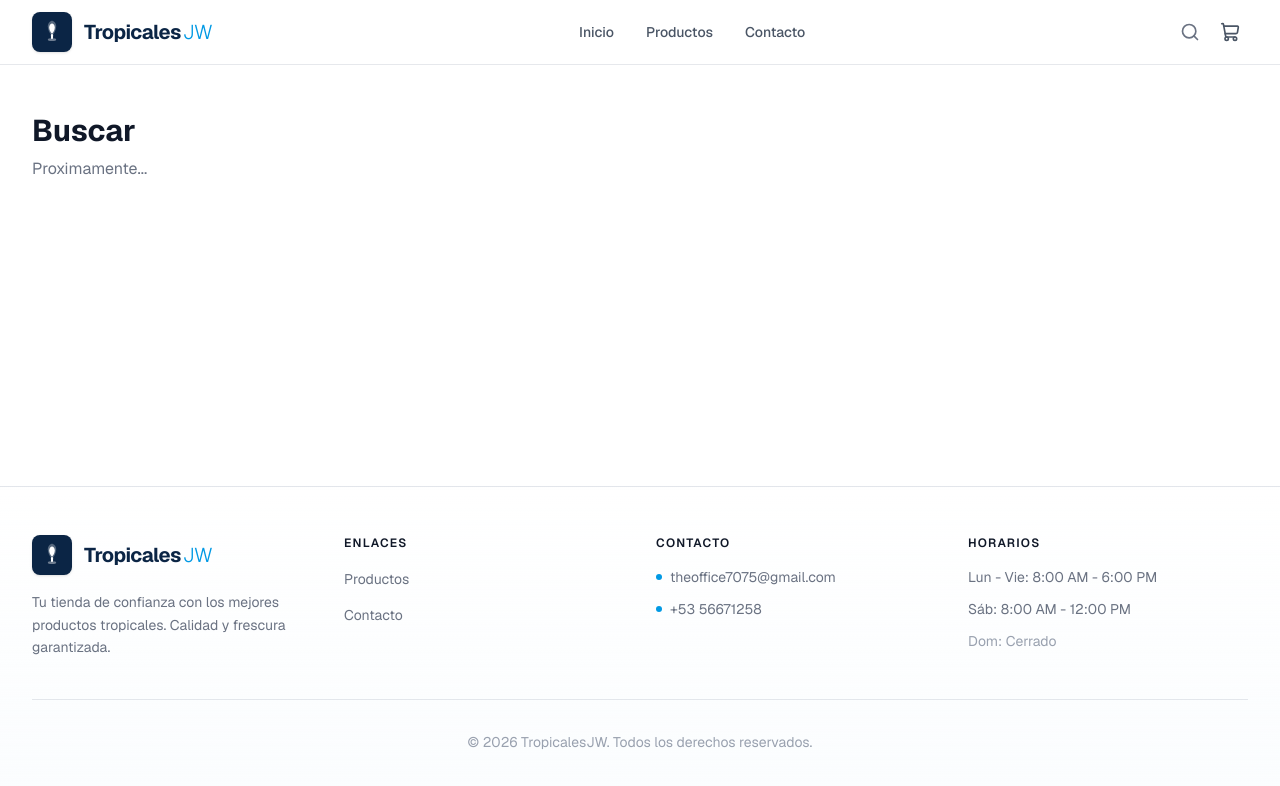
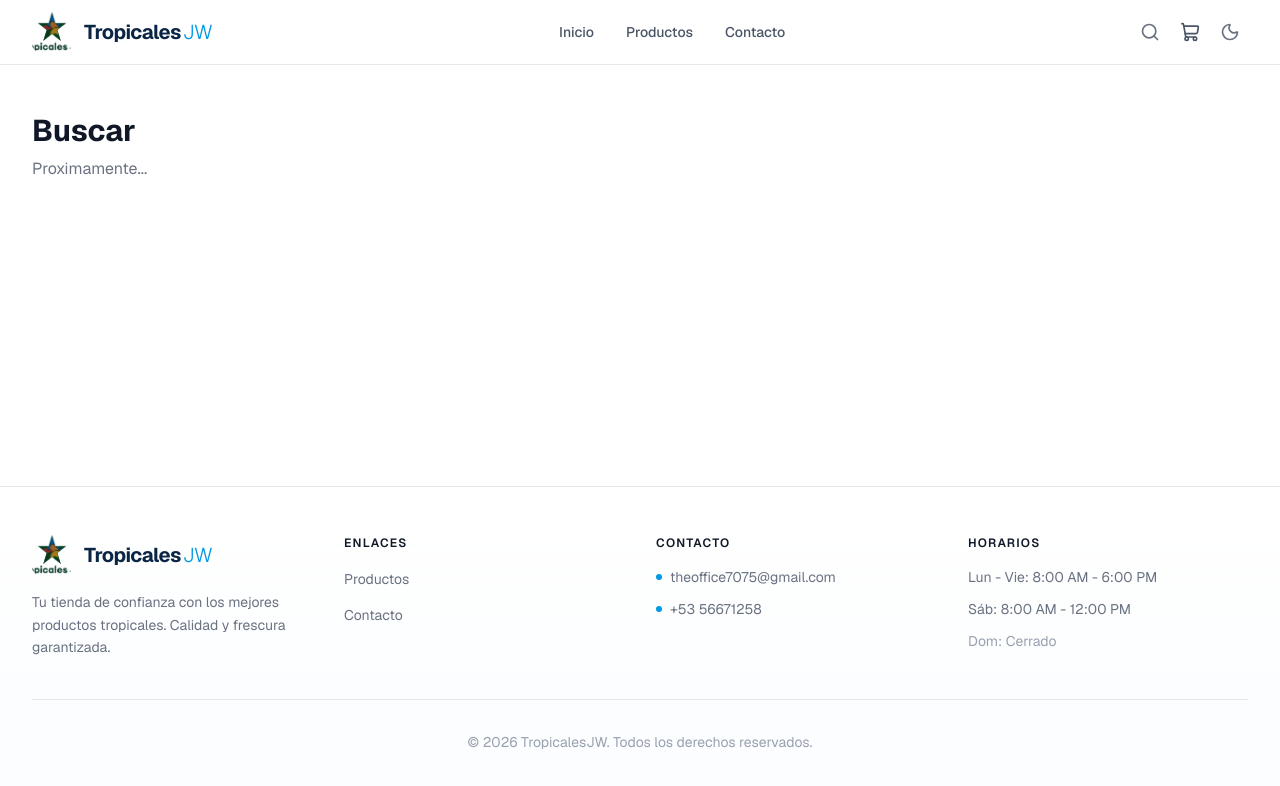
Before and after one commit to laoficinadev/TropicalesJW, a Next.js app: page /buscar in a window 1280 px wide. Shown: the top 786 px of the page. Built offline with nearby package versions, Linux system fonts and the light colour scheme.

Commit message:
Add logo image, favicon, dark mode toggle

```diff
--- a/src/app/globals.css
+++ b/src/app/globals.css
@@ -1,4 +1,6 @@
 @import "tailwindcss";
+
+@custom-variant dark (&:where(.dark, .dark *));
 
 :root {
   --background: #ffffff;
@@ -9,6 +11,21 @@
   --brand-accent-dark: #0077B6;
   --brand-secondary: #07D781;
   --brand-light: #F0F7FC;
+  --surface: #ffffff;
+  --border-light: #e5e7eb;
+}
+
+html.dark {
+  --background: #071018;
+  --foreground: #F1F5F9;
+  --brand-primary: #0D1B2A;
+  --brand-primary-dark: #071018;
+  --brand-accent: #5AC8FF;
+  --brand-accent-dark: #4DC3FF;
+  --brand-secondary: #4AEAA5;
+  --brand-light: #0D1B2A;
+  --surface: #152238;
+  --border-light: #2A3A4F;
 }
 
 @theme inline {
@@ -20,6 +37,8 @@
   --color-brand-accent-dark: var(--brand-accent-dark);
   --color-brand-secondary: var(--brand-secondary);
   --color-brand-light: var(--brand-light);
+  --color-surface: var(--surface);
+  --color-border-light: var(--border-light);
   --font-sans: var(--font-geist-sans);
   --font-mono: var(--font-geist-mono);
 }
@@ -29,3 +48,49 @@ body {
   color: var(--foreground);
   font-family: var(--font-sans), Arial, Helvetica, sans-serif;
 }
+
+html.dark body {
+  background: var(--background);
+  color: var(--foreground);
+}
+
+html.dark .bg-white {
+  background-color: var(--surface);
+}
+
+html.dark .text-gray-900 {
+  color: var(--foreground);
+}
+
+html.dark .text-gray-500,
+html.dark .text-gray-400,
+html.dark .text-gray-600 {
+  color: #CBD5E1;
+}
+
+html.dark .border-gray-200,
+html.dark .border-gray-100 {
+  border-color: var(--border-light);
+}
+
+html.dark .bg-gray-50 {
+  background-color: #0D1B2A;
+}
+
+html.dark .bg-gray-100 {
+  background-color: #152238;
+}
+
+html.dark .shadow-sm,
+html.dark .shadow-md,
+html.dark .shadow-lg {
+  box-shadow: 0 4px 20px rgba(0, 0, 0, 0.5);
+}
+
+html.dark .hover\:bg-gray-100:hover {
+  background-color: #1F2D40;
+}
+
+html.dark .hover\:text-gray-900:hover {
+  color: var(--foreground);
+}
--- a/src/app/layout.tsx
+++ b/src/app/layout.tsx
@@ -17,6 +17,9 @@ export const metadata: Metadata = {
   title: "TropicalesJW - Productos Tropicales",
   description:
     "Tienda online de TropicalesJW. Los mejores productos tropicales frescos y de calidad.",
+  icons: {
+    icon: "/logo.png",
+  },
 };
 
 export default function RootLayout({
@@ -28,8 +31,16 @@ export default function RootLayout({
     <html
       lang="es"
       className={`${geistSans.variable} ${geistMono.variable} h-full antialiased`}
+      suppressHydrationWarning
     >
-      <body className="min-h-full flex flex-col bg-white text-gray-900">
+      <head>
+        <script
+          dangerouslySetInnerHTML={{
+            __html: `(function(){try{var t=localStorage.getItem("theme");if(t==="dark"||(!t&&window.matchMedia("(prefers-color-scheme:dark)").matches))document.documentElement.classList.add("dark")}catch(e){}})()`,
+          }}
+        />
+      </head>
+      <body className="min-h-full flex flex-col bg-background text-foreground">
         <Providers>{children}</Providers>
       </body>
     </html>
--- /dev/null
+++ b/src/components/layout/DarkModeToggle.tsx
@@ -0,0 +1,32 @@
+"use client";
+
+import { useEffect, useState } from "react";
+import { Moon, Sun } from "lucide-react";
+
+export function DarkModeToggle() {
+  const [dark, setDark] = useState(false);
+
+  useEffect(() => {
+    const isDark = document.documentElement.classList.contains("dark");
+    setDark(isDark);
+  }, []);
+
+  function toggle() {
+    const next = !dark;
+    setDark(next);
+    document.documentElement.classList.toggle("dark", next);
+    try {
+      localStorage.setItem("theme", next ? "dark" : "light");
+    } catch {}
+  }
+
+  return (
+    <button
+      onClick={toggle}
+      className="rounded-full p-2 text-gray-500 transition hover:bg-brand-light hover:text-brand-primary"
+      aria-label={dark ? "Modo claro" : "Modo oscuro"}
+    >
+      {dark ? <Sun className="h-5 w-5" /> : <Moon className="h-5 w-5" />}
+    </button>
+  );
+}
--- a/src/components/layout/Header.tsx
+++ b/src/components/layout/Header.tsx
@@ -5,6 +5,7 @@ import { useState } from "react";
 import { Search, Menu, X } from "lucide-react";
 import { Logo } from "./Logo";
 import { CartBadge } from "../carrito/CartBadge";
+import { DarkModeToggle } from "./DarkModeToggle";
 
 export function Header() {
   const [menuOpen, setMenuOpen] = useState(false);
@@ -40,6 +41,7 @@ export function Header() {
             <Search className="h-5 w-5" />
           </Link>
           <CartBadge />
+          <DarkModeToggle />
           <button
             onClick={() => setMenuOpen(!menuOpen)}
             className="rounded-full p-2 text-gray-500 transition hover:bg-brand-light hover:text-brand-primary md:hidden"
--- a/src/components/layout/Logo.tsx
+++ b/src/components/layout/Logo.tsx
@@ -1,3 +1,4 @@
+import Image from "next/image";
 import Link from "next/link";
 
 interface LogoProps {
@@ -8,25 +9,14 @@ interface LogoProps {
 export function Logo({ showText = true, className = "" }: LogoProps) {
   return (
     <Link href="/" className={`flex items-center gap-3 group ${className}`}>
-      <div className="relative flex h-10 w-10 items-center justify-center overflow-hidden rounded-lg bg-brand-primary text-sm font-bold text-white shadow-sm">
-        <svg
-          viewBox="0 0 40 40"
-          fill="none"
-          xmlns="http://www.w3.org/2000/svg"
-          className="h-7 w-7"
-        >
-          <path
-            d="M20 4C18 4 14 7 14 12C14 17 17 22 20 26C23 22 26 17 26 12C26 7 22 4 20 4Z"
-            fill="white"
-            fillOpacity="0.3"
-          />
-          <path
-            d="M20 8C18.5 8 16 10 16 13.5C16 17 18 20 20 22.5C22 20 24 17 24 13.5C24 10 21.5 8 20 8Z"
-            fill="white"
-          />
-          <rect x="18.5" y="23" width="3" height="7" rx="1.5" fill="white" />
-          <ellipse cx="20" cy="31" rx="6" ry="2" fill="white" fillOpacity="0.4" />
-        </svg>
+      <div className="relative h-10 w-10 overflow-hidden rounded-lg">
+        <Image
+          src="/logo.png"
+          alt="Tropicales JW"
+          fill
+          className="object-cover"
+          sizes="40px"
+        />
       </div>
       {showText && (
         <div className="flex items-baseline gap-0.5">
```
Also changed, not shown: public/logo.png (added), src/app/icon.png (added).
